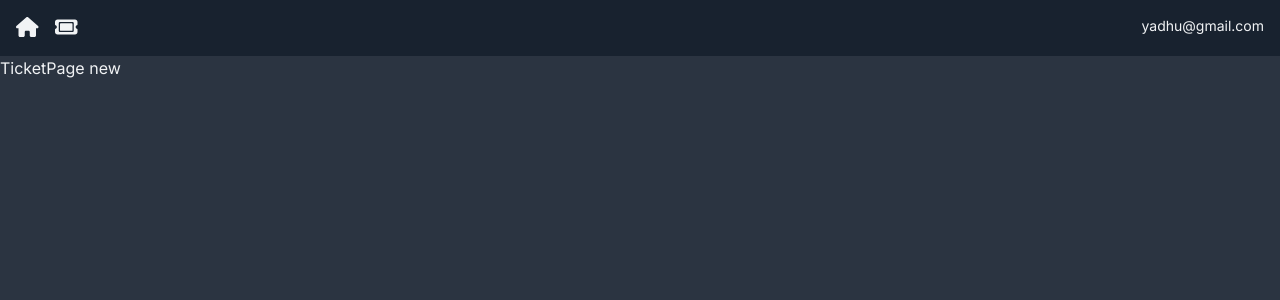
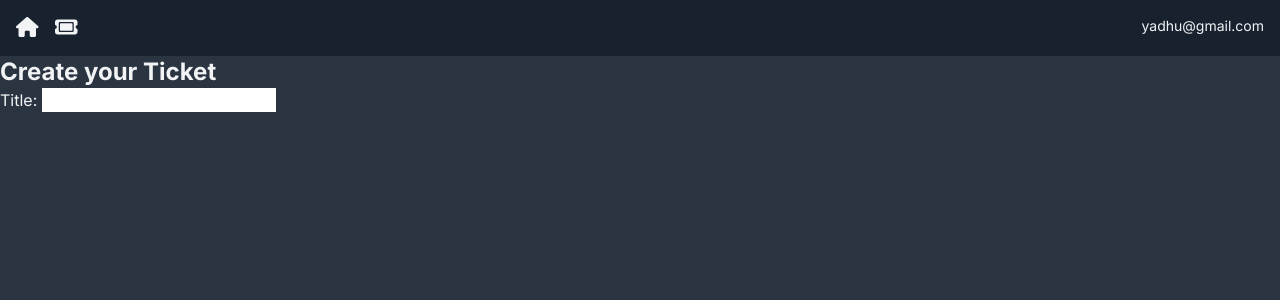
Before and after one commit to yadhu1335/tikceting-app, a Next.js app: page /TicketPage/new in a window 1280 px wide. Shown: the top 300 px of the page. Built offline with nearby package versions, Linux system fonts and the light colour scheme.

Commit message:
Connected the databse, added the form, etc. but the form is not in the center of the screen

```diff
--- /dev/null
+++ b/app/(components)/TicketForm.jsx
@@ -0,0 +1,47 @@
+"use client"; //This is necessary if we want to use the client sie javascript
+
+import { useRouter } from "next/navigation";
+import react, { useState } from "react";
+
+//Use of "{}" in import = Curly braces are used because these imports are named exports from their respective modules. This syntax allows you to import only the specific parts of the module that you need, rather than importing the entire module.
+
+const TicketForm = () => {
+  const handleChange = (e) => {
+    const value = e.target.value;
+    const name = e.target.name;
+
+    setFormData((prevstate) => ({
+      ...prevstate,
+      [name]: value,
+    }));
+  };
+  const startingTicketData = {
+    title: "",
+    description: "",
+    priority: 1,
+    progress: 0,
+    status: "not started",
+    category: "Hardware Problem",
+  };
+
+  const [formData, setFormData] = useState(startingTicketData);
+  return (
+    <div className="flex justify-center">
+      <form>
+        <h3>Create your Ticket</h3>
+        <label>Title: </label>
+        <input
+          id="title"
+          name="title"
+          type="text"
+          onChange={handleChange}
+          required={true}
+          value={formData.title}
+        ></input>
+      </form>
+    </div>
+  );
+  //   return <div>TicketForm</div>;
+};
+
+export default TicketForm;
--- /dev/null
+++ b/app/(models)/Ticket.js
@@ -0,0 +1,24 @@
+// import mongoose from "mongoose";//this was not in vido it came from connecting to mongoose in line 5
+import mongoose from "mongoose";
+import Mongoose, { Schema } from "mongoose";
+//connecting to mongoose
+
+mongoose.connect(process.env.MONGODB_URI);
+mongoose.Promise = global.Promise; //from gpt=Setting mongoose.Promise to global.Promise is a common practice when using Mongoose with Node.js and modern JavaScript environments.Mongoose allows you to specify a custom Promise library that it should use for async operations. By default, Mongoose uses its built-in promise library, but you can override this to use a different Promise implementation if needed.Setting mongoose.Promise = global.Promise instructs Mongoose to use the native Promise implementation provided by the JavaScript environment (e.g., Node.js), which is available globally through global.Promise. This ensures compatibility and consistency with other parts of your application that might also rely on native Promises.
+
+const ticketschema = new Schema(
+  {
+    title: String,
+    description: String,
+    category: String,
+    priority: Number,
+    progress: Number,
+    status: String,
+    active: Boolean,
+  },
+  {
+    timestamps: true,
+  }
+);
+
+const ticket = mongoose.models.Ticket || mongoose.model("Ticket", ticketschema);
--- a/app/TicketPage/[id]/page.jsx
+++ b/app/TicketPage/[id]/page.jsx
@@ -1,5 +1,12 @@
+import TicketForm from "@/app/(components)/TicketForm";
+
 const TicketPage = ({ params }) => {
-  return <div>TicketPage {params.id}</div>;
+  return (
+    <div>
+      <TicketForm />
+      {/* {params.id} */}
+    </div>
+  );
 };
 
 export default TicketPage;
--- /dev/null
+++ b/app/api/route.js
@@ -0,0 +1,14 @@
+import Ticket from "../(models)/Ticket";
+import { NextResponse } from "next/server"; //NextResponse is an API in Next. js that allows you to work with responses in Middleware. It provides methods for redirecting requests, rewriting responses, setting headers, cookies, etc.
+
+export async function POST(req) {
+  try {
+    const body = await req.json();
+    const ticketData = body.formData;
+    await Ticket.create(ticketData); //.create is a mongoose function
+
+    return NextResponse.json({ message: "Ticket Succesfull" }, { status: 201 });
+  } catch (error) {
+    return NextResponse.json({ message: "Error", error }, { status: 500 });
+  }
+}
--- a/app/page.js
+++ b/app/page.js
@@ -3,8 +3,7 @@
 const Dashbord = () => {
   return (
     <div className="p-5 ">
-      <div className="lg:grid grid-cols-6 xl:grid grid-cols-4">
-        {/* change 6 to 2 */}
+      <div className="lg:grid grid-cols-2 xl:grid grid-cols-4">
         {/* the above div is to make it suitable for both small screens and large screens */}
         <TicketCard />
         <TicketCard />
```
